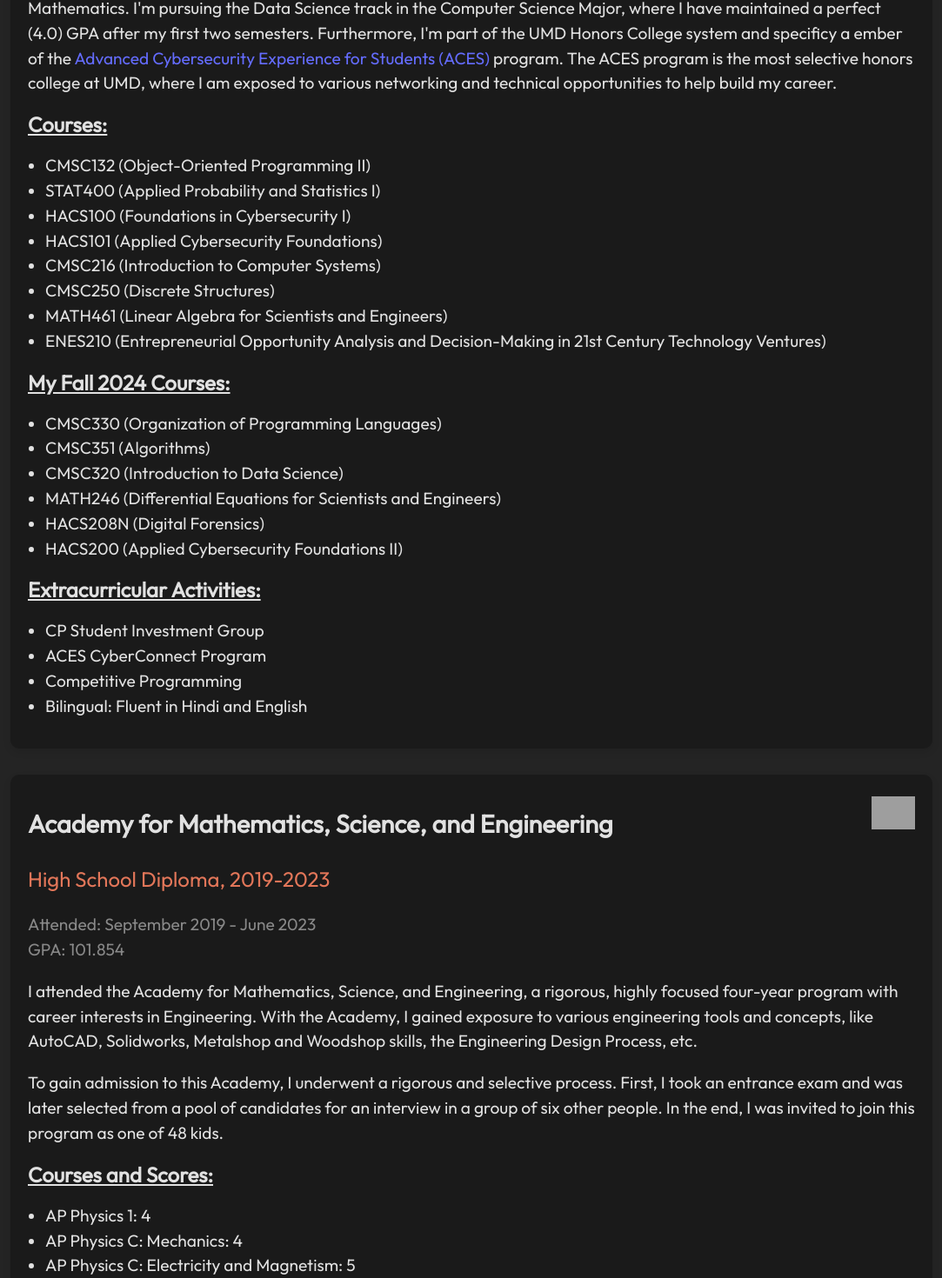
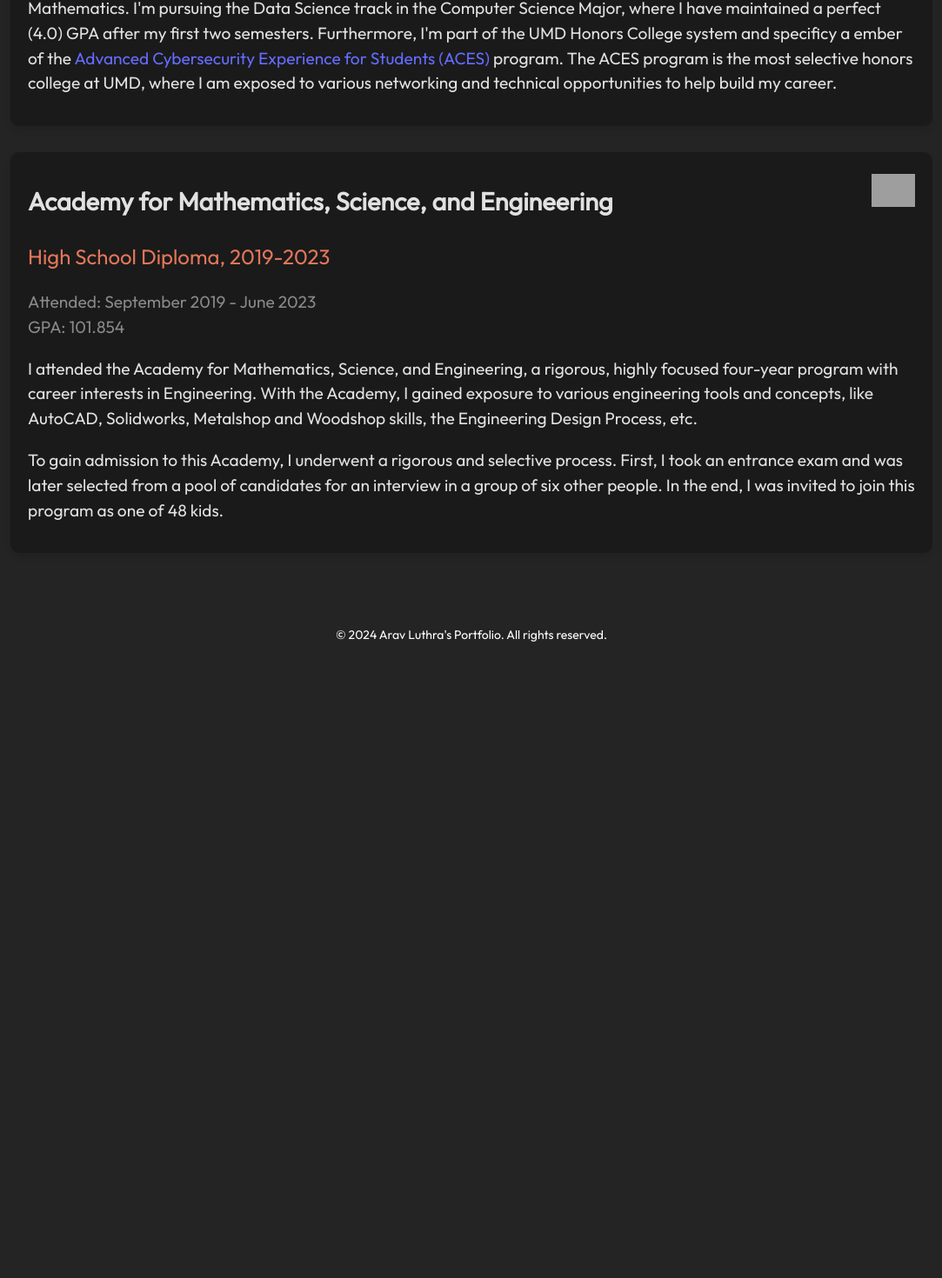
Before and after one commit to aluthra23/personal-website, a React (Vite) app: page /personal-website/education in a window 1280 px wide. Shown: the part 477-1947 px from the top of the page at 87% size, without its empty margins (98-1181 px from the left). After the commit the page ends 1252 px from the top, so only its background shows below. Built offline with nearby package versions, Linux system fonts and the light colour scheme; grey boxes are pictures that could not be loaded.

Commit message:
updated website content

```diff
--- a/src/components/education/my_schools/HighSchool.jsx
+++ b/src/components/education/my_schools/HighSchool.jsx
@@ -26,16 +26,13 @@ const HighSchool = () => {
 
 
 
-      <u><h4 className="features-title">Courses and Scores:</h4></u>
+      {/* <u><h4 className="features-title">Courses and Scores:</h4></u>
       <ul className="project-features">
         <li>AP Physics 1: 4</li>
         <li>AP Physics C: Mechanics: 4</li>
         <li>AP Physics C: Electricity and Magnetism: 5</li>
         <li>AP Computer Science A: 5</li>
         <li>AP Chemistry: 5</li>
-        {/* <li>AP Biology: 3</li> */}
-        {/* <li>AP Language and Composition: 3</li> */}
-        {/* <li>AP US History: 3</li> */}
         <li>AP Calculus BC: 5</li>
         <li>AP Microeconomics: 5</li>
         <li>AP Macroeconomics: 5</li>
@@ -53,7 +50,7 @@ const HighSchool = () => {
         <li>Academy Engineering & Product Development & Technology 3 H</li>
         <li>Academy Technical Writing H</li>
         <li>Robotics</li>
-      </ul>
+      </ul> */}
     </div>
   );
 };
--- a/src/components/education/my_schools/Umd.jsx
+++ b/src/components/education/my_schools/Umd.jsx
@@ -25,7 +25,7 @@ const Umd = () => {
       <p className="project-description">I attend the University of Maryland, College Park, where I am currently pursuing a double major in Computer Science and Mathematics. I'm pursuing the Data Science track in the Computer Science Major, where I have maintained a perfect (4.0) GPA after my first two semesters. Furthermore, I'm part of the UMD Honors College system and specificy a ember of the <a href="https://aces.umd.edu/" target="_blank" rel="noopener noreferrer">Advanced Cybersecurity Experience for Students (ACES)</a> program. The ACES program is the most selective honors college at UMD, where I am exposed to various networking and technical opportunities to help build my career.</p>
 
 
-      <u><h4 className="features-title">Courses:</h4></u>
+      {/* <u><h4 className="features-title">Courses:</h4></u>
       <ul className="project-features">
         <li>CMSC132 (Object-Oriented Programming II)</li>
         <li>STAT400 (Applied Probability and Statistics I)</li>
@@ -51,7 +51,7 @@ const Umd = () => {
         <li>ACES CyberConnect Program</li>
         <li>Competitive Programming</li>
         <li>Bilingual: Fluent in Hindi and English</li>
-      </ul>
+      </ul> */}
     </div>
   );
 };
--- a/src/components/experience/clubs/AppDev.jsx
+++ b/src/components/experience/clubs/AppDev.jsx
@@ -23,6 +23,12 @@ const AppDev = () => {
       <p className='project-description'>The package was published and can be found at <a href='https://pypi.org/project/swpc-wamipe' target='_blank' rel="noopener noreferrer">pypi.org/project/swpc-wamipe/</a></p>
 
 
+      <LinkCard
+        text="Python Package"
+        url="https://pypi.org/project/swpc-wamipe/"
+        icon={'https://developer.fedoraproject.org/static/logo/python.png'}
+        hoverColor="#53B4B4"
+      />
 
       <LinkCard
         text="App Dev Club"
```
